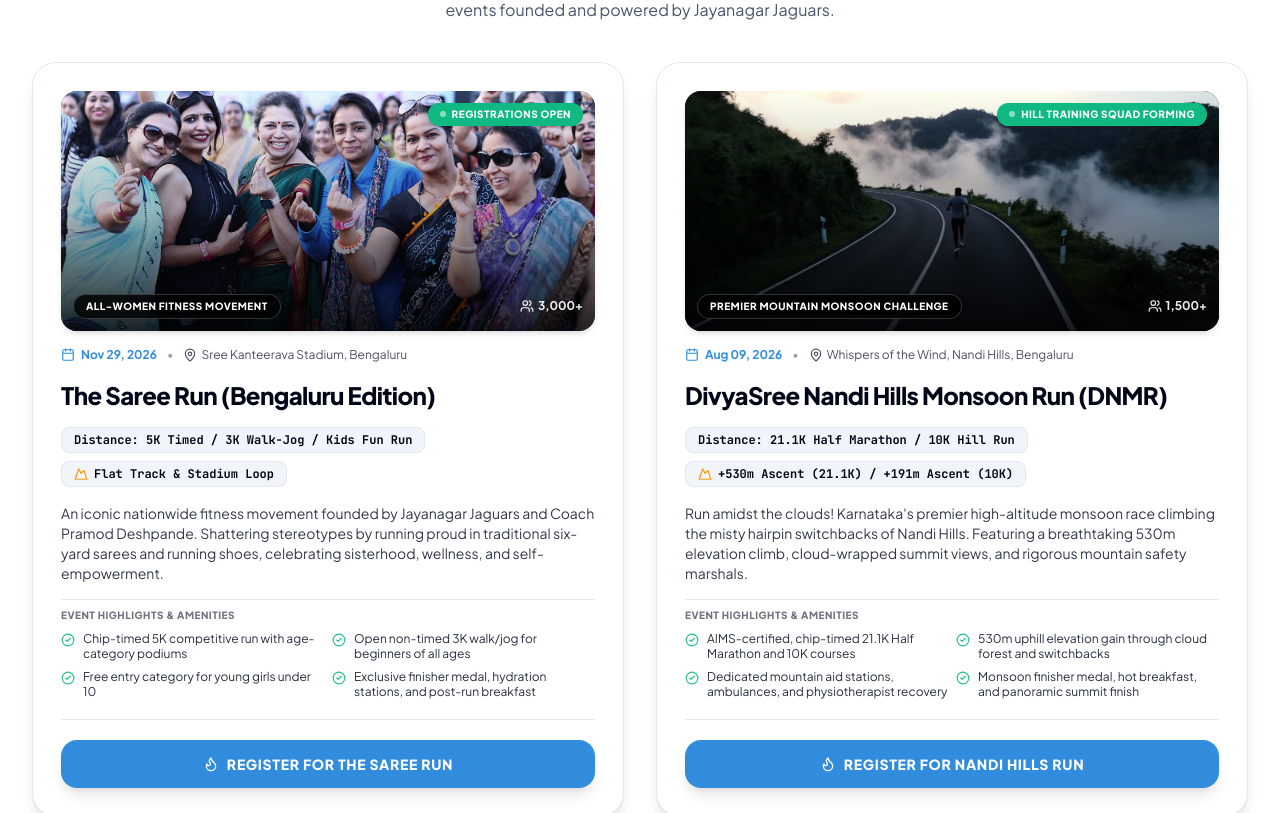
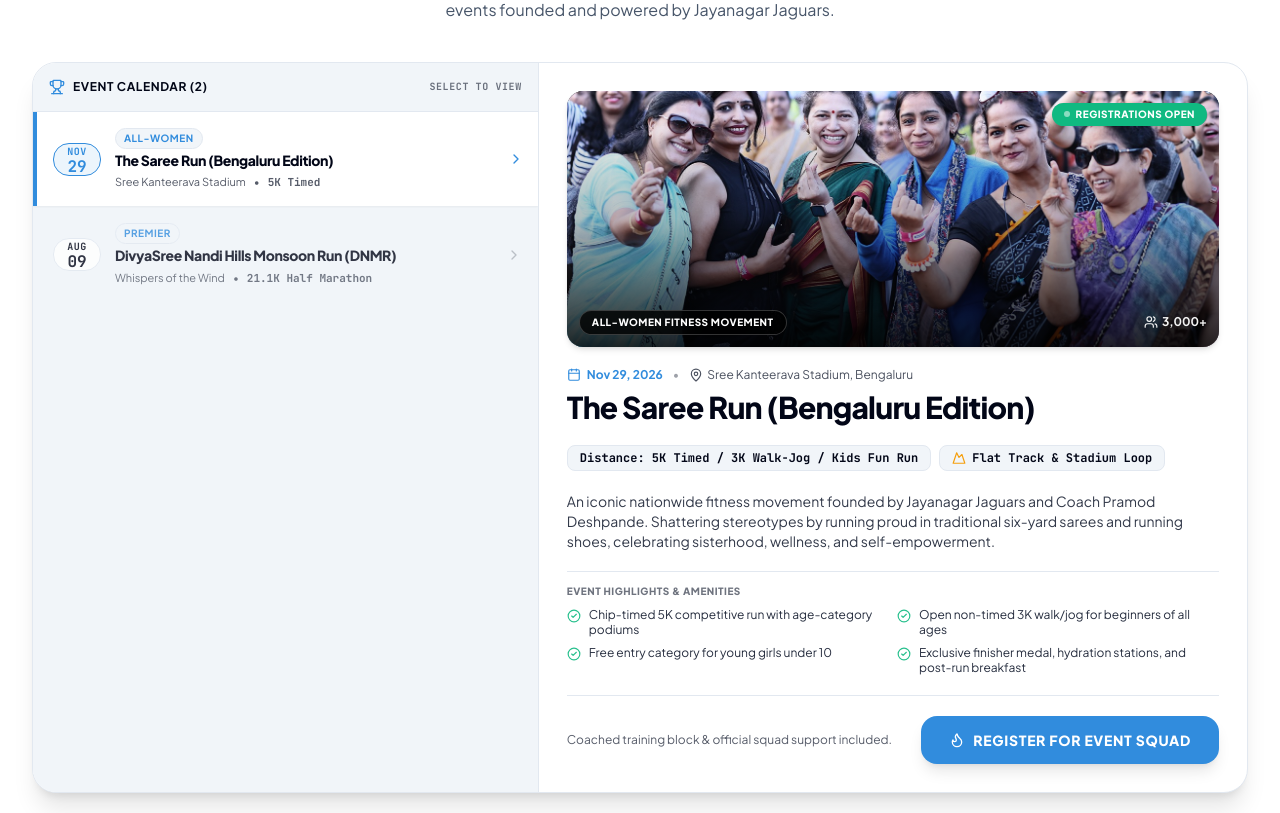
Before and after one commit to nmanjuonline/jjs-running, a React (Vite) app: page / in a window 1280 px wide. Shown: the part 5600-6413 px from the top of the page. Built offline with nearby package versions, Linux system fonts and the light colour scheme; a web font is replaced by a local one.

Commit message:
feat(races): implement scalable master-detail event cockpit with contained scroll and instant detail view

```diff
--- a/src/components/RaceCalendar.jsx
+++ b/src/components/RaceCalendar.jsx
@@ -1,26 +1,172 @@
-import React from 'react';
-import { Calendar, MapPin, Users, Flame, Mountain, CheckCircle2 } from 'lucide-react';
+import React, { useState } from 'react';
+import { Calendar, MapPin, Users, Flame, Mountain, CheckCircle2, ChevronRight, Trophy } from 'lucide-react';
 import { eventsData } from '../data/eventsData';
 
 export default function RaceCalendar({ onJoinCamp }) {
+  const [selectedId, setSelectedId] = useState(eventsData[0]?.id);
+
+  const selectedEvent = eventsData.find(e => e.id === selectedId) || eventsData[0];
+
   return (
-    <div className="grid grid-cols-1 lg:grid-cols-2 gap-6 lg:gap-8 items-stretch">
-      {eventsData.map((event) => (
     <div
-          key={event.id}
-          className="rounded-3xl p-5 sm:p-7 border transition-all duration-300 flex flex-col justify-between shadow-lg hover:shadow-2xl hover:-translate-y-1"
+      className="rounded-3xl border overflow-hidden shadow-xl transition-all duration-300"
       style={{
         backgroundColor: 'var(--card-bg)',
         borderColor: 'var(--border-color)',
         color: 'var(--text-primary)'
       }}
     >
-          <div className="space-y-4">
-            {/* 16:9 Event Hero Banner */}
-            <div className="relative h-52 sm:h-60 rounded-2xl overflow-hidden bg-slate-900 shadow-md">
+      {/* Top Mobile Quick Switcher (< lg) */}
+      <div
+        className="lg:hidden p-3 border-b flex items-center gap-2 overflow-x-auto no-scrollbar"
+        role="tablist"
+        aria-label="Select event"
+        style={{
+          backgroundColor: 'var(--card-inner)',
+          borderColor: 'var(--border-color)'
+        }}
+      >
+        {eventsData.map((event) => {
+          const isSelected = event.id === selectedEvent.id;
+          return (
+            <button
+              key={event.id}
+              role="tab"
+              aria-selected={isSelected}
+              onClick={() => setSelectedId(event.id)}
+              className={`px-3.5 py-2 rounded-2xl text-xs font-bold transition-all flex items-center gap-2 flex-shrink-0 cursor-pointer ${
+                isSelected
+                  ? 'shadow-md scale-[1.02]'
+                  : 'opacity-70 hover:opacity-100'
+              }`}
+              style={{
+                backgroundColor: isSelected ? 'var(--accent)' : 'var(--card-bg)',
+                color: isSelected ? 'var(--accent-contrast)' : 'var(--text-primary)',
+                border: '1px solid var(--border-color)'
+              }}
+            >
+              <span className="font-mono tabular-num text-[11px] opacity-90">{event.date.split(',')[0]}</span>
+              <span className="truncate max-w-[150px]">{event.title.split('(')[0]}</span>
+            </button>
+          );
+        })}
+      </div>
+
+      {/* Main Master-Detail Cockpit Split */}
+      <div className="grid grid-cols-1 lg:grid-cols-12 min-h-[560px]">
+        {/* Left Column: Events Directory List (Desktop) */}
+        <div
+          className="hidden lg:flex lg:col-span-5 border-r flex-col"
+          style={{
+            borderColor: 'var(--border-color)',
+            backgroundColor: 'var(--card-inner)'
+          }}
+        >
+          {/* Directory Header */}
+          <div
+            className="p-4 border-b flex items-center justify-between text-xs font-bold uppercase tracking-wider"
+            style={{ borderColor: 'var(--border-color)' }}
+          >
+            <span className="flex items-center gap-2" style={{ color: 'var(--text-heading)' }}>
+              <Trophy className="w-4 h-4 text-[#318cdd]" />
+              Event Calendar ({eventsData.length})
+            </span>
+            <span className="text-[10px] opacity-60 font-mono">SELECT TO VIEW</span>
+          </div>
+
+          {/* Scrollable Events List (Scales cleanly to any number of events) */}
+          <div
+            role="listbox"
+            aria-label="Upcoming running events list"
+            className="overflow-y-auto max-h-[520px] divide-y"
+            style={{ borderColor: 'var(--border-color)' }}
+          >
+            {eventsData.map((event) => {
+              const isSelected = event.id === selectedEvent.id;
+              const dateParts = event.date.split(' ');
+              const month = dateParts[0];
+              const day = dateParts[1]?.replace(',', '');
+
+              return (
+                <div
+                  key={event.id}
+                  role="option"
+                  aria-selected={isSelected}
+                  tabIndex={0}
+                  onClick={() => setSelectedId(event.id)}
+                  onKeyDown={(e) => {
+                    if (e.key === 'Enter' || e.key === ' ') {
+                      e.preventDefault();
+                      setSelectedId(event.id);
+                    }
+                  }}
+                  className={`p-4 cursor-pointer transition-all flex items-center gap-3.5 text-left focus:outline-none focus-visible:ring-2 focus-visible:ring-inset ${
+                    isSelected
+                      ? 'border-l-4 border-[#318cdd] shadow-sm'
+                      : 'border-l-4 border-transparent opacity-80 hover:opacity-100 hover:bg-black/5 dark:hover:bg-white/5'
+                  }`}
+                  style={{
+                    backgroundColor: isSelected ? 'var(--card-bg)' : 'transparent',
+                    ringColor: 'var(--accent)'
+                  }}
+                >
+                  {/* Date Badge */}
+                  <div
+                    className="w-12 h-13 rounded-2xl flex flex-col items-center justify-center flex-shrink-0 border font-mono shadow-xs"
+                    style={{
+                      backgroundColor: isSelected ? 'var(--badge-bg)' : 'var(--card-bg)',
+                      borderColor: isSelected ? 'var(--accent)' : 'var(--border-color)',
+                      color: isSelected ? 'var(--accent)' : 'var(--text-heading)'
+                    }}
+                  >
+                    <span className="text-[10px] font-black uppercase tracking-wider">{month}</span>
+                    <span className="text-base font-black tabular-num leading-none">{day}</span>
+                  </div>
+
+                  {/* Event Summary */}
+                  <div className="min-w-0 flex-1">
+                    <div className="flex items-center gap-2 mb-0.5">
+                      <span className="text-[10px] font-bold uppercase tracking-wider px-2 py-0.5 rounded-full border"
+                        style={{
+                          backgroundColor: isSelected ? 'var(--card-inner)' : 'transparent',
+                          borderColor: 'var(--border-color)',
+                          color: 'var(--accent)'
+                        }}
+                      >
+                        {event.category.split(' ')[0]}
+                      </span>
+                    </div>
+
+                    <h4 className="text-sm font-black tracking-tight truncate leading-snug" style={{ color: 'var(--text-heading)' }}>
+                      {event.title}
+                    </h4>
+
+                    <div className="flex items-center gap-2 text-[11px] opacity-70 mt-1">
+                      <span className="truncate">{event.location.split(',')[0]}</span>
+                      <span>•</span>
+                      <span className="font-mono tabular-num font-bold">{event.targetDistance.split('/')[0]}</span>
+                    </div>
+                  </div>
+
+                  <ChevronRight
+                    className={`w-4 h-4 flex-shrink-0 transition-transform ${
+                      isSelected ? 'text-[#318cdd] translate-x-0.5' : 'opacity-30'
+                    }`}
+                  />
+                </div>
+              );
+            })}
+          </div>
+        </div>
+
+        {/* Right Column: Full Featured Event Showcase */}
+        <div className="lg:col-span-7 p-5 sm:p-7 flex flex-col justify-between">
+          <div className="space-y-5">
+            {/* 16:9 Hero Banner */}
+            <div className="relative h-52 sm:h-64 rounded-2xl overflow-hidden bg-slate-900 shadow-md">
               <img
-                src={event.image}
-                alt={event.title}
+                src={selectedEvent.image}
+                alt={selectedEvent.title}
                 className="w-full h-full object-cover transition-transform duration-700 hover:scale-105"
               />
               <div className="absolute inset-0 bg-gradient-to-t from-black/85 via-black/25 to-transparent pointer-events-none" />
@@ -28,43 +174,44 @@ export default function RaceCalendar({ onJoinCamp }) {
               {/* Top Status Badge */}
               <div className="absolute top-3 right-3 flex items-center gap-1.5 px-3 py-1 rounded-full text-[10px] font-black uppercase tracking-wider bg-emerald-500 text-white backdrop-blur-md shadow-md">
                 <span className="w-1.5 h-1.5 rounded-full bg-white animate-pulse" />
-                <span>{event.status}</span>
+                <span>{selectedEvent.status}</span>
               </div>
 
               {/* Bottom Category & Participants Badge */}
               <div className="absolute bottom-3 left-3 right-3 flex items-center justify-between">
                 <span className="px-3 py-1 rounded-full text-[10px] font-black uppercase tracking-wider bg-black/80 text-white backdrop-blur-md border border-white/20">
-                  {event.category}
+                  {selectedEvent.category}
                 </span>
                 <span className="text-xs font-bold text-white/95 drop-shadow flex items-center gap-1">
                   <Users className="w-3.5 h-3.5" />
-                  {event.participants.split(' ')[0]}
+                  {selectedEvent.participants.split(' ')[0]}
                 </span>
               </div>
             </div>
 
-            {/* Date and Location Header */}
-            <div className="flex flex-wrap items-center gap-2.5 text-xs">
+            {/* Event Header Meta */}
+            <div>
+              <div className="flex flex-wrap items-center gap-2.5 text-xs mb-1.5">
                 <div className="flex items-center gap-1.5 font-bold" style={{ color: 'var(--accent)' }}>
                   <Calendar className="w-3.5 h-3.5" />
-                <span>{event.date}</span>
+                  <span>{selectedEvent.date}</span>
                 </div>
                 <span className="opacity-40">•</span>
                 <div className="flex items-center gap-1 opacity-75 truncate">
                   <MapPin className="w-3.5 h-3.5 flex-shrink-0" />
-                <span className="truncate">{event.location}</span>
+                  <span className="truncate">{selectedEvent.location}</span>
                 </div>
               </div>
 
-            {/* Event Title */}
               <h3
-              className="text-xl sm:text-2xl font-black tracking-tight leading-snug"
+                className="text-xl sm:text-2xl md:text-3xl font-black tracking-tight leading-tight"
                 style={{ color: 'var(--text-heading)' }}
               >
-              {event.title}
+                {selectedEvent.title}
               </h3>
+            </div>
 
-            {/* Distance and Elevation Badges */}
+            {/* Target Distance & Elevation Badges */}
             <div className="flex flex-wrap gap-2">
               <span
                 className="text-xs font-mono font-bold tabular-num px-3 py-1 rounded-lg border shadow-xs"
@@ -74,9 +221,9 @@ export default function RaceCalendar({ onJoinCamp }) {
                   color: 'var(--text-heading)'
                 }}
               >
-                Distance: {event.targetDistance}
+                Distance: {selectedEvent.targetDistance}
               </span>
-              {event.elevation && (
+              {selectedEvent.elevation && (
                 <span
                   className="text-xs font-mono font-bold tabular-num px-3 py-1 rounded-lg border shadow-xs flex items-center gap-1.5"
                   style={{
@@ -86,24 +233,24 @@ export default function RaceCalendar({ onJoinCamp }) {
                   }}
                 >
                   <Mountain className="w-3.5 h-3.5 text-amber-500" />
-                  {event.elevation}
+                  {selectedEvent.elevation}
                 </span>
               )}
             </div>
 
-            {/* Complete Description */}
+            {/* Event Description */}
             <p className="text-xs sm:text-sm opacity-85 leading-relaxed">
-              {event.description}
+              {selectedEvent.description}
             </p>
 
-            {/* Key Event Highlights Bullets */}
-            {event.highlights && (
-              <div className="pt-2 border-t space-y-2" style={{ borderColor: 'var(--border-color)' }}>
+            {/* Highlights Grid */}
+            {selectedEvent.highlights && (
+              <div className="pt-3 border-t space-y-2" style={{ borderColor: 'var(--border-color)' }}>
                 <span className="text-[10px] font-black uppercase tracking-wider opacity-60 block">
                   Event Highlights & Amenities
                 </span>
                 <div className="grid grid-cols-1 sm:grid-cols-2 gap-2">
-                  {event.highlights.map((item, idx) => (
+                  {selectedEvent.highlights.map((item, idx) => (
                     <div key={idx} className="flex items-start gap-2 text-xs opacity-90 leading-tight">
                       <CheckCircle2 className="w-3.5 h-3.5 flex-shrink-0 mt-0.5 text-emerald-500" />
                       <span>{item}</span>
@@ -115,21 +262,24 @@ export default function RaceCalendar({ onJoinCamp }) {
           </div>
 
           {/* Action CTA Button */}
-          <div className="pt-5 mt-5 border-t" style={{ borderColor: 'var(--border-color)' }}>
+          <div className="pt-5 mt-5 border-t flex flex-col sm:flex-row items-center justify-between gap-3" style={{ borderColor: 'var(--border-color)' }}>
+            <span className="text-xs opacity-70 hidden sm:inline">
+              Coached training block & official squad support included.
+            </span>
             <button
-              onClick={() => onJoinCamp(event)}
-              className="w-full py-3.5 px-6 rounded-2xl text-xs sm:text-sm font-black uppercase tracking-wider transition-all duration-200 flex items-center justify-center gap-2 shadow-lg hover:scale-[1.02] active:scale-98 cursor-pointer"
+              onClick={() => onJoinCamp(selectedEvent)}
+              className="w-full sm:w-auto py-3.5 px-7 rounded-2xl text-xs sm:text-sm font-black uppercase tracking-wider transition-all duration-200 flex items-center justify-center gap-2 shadow-lg hover:scale-105 active:scale-95 cursor-pointer whitespace-nowrap"
               style={{
                 backgroundColor: 'var(--accent)',
                 color: 'var(--accent-contrast)'
               }}
             >
               <Flame className="w-4 h-4" />
-              <span>Register for {event.id === 'the-saree-run' ? 'The Saree Run' : 'Nandi Hills Run'}</span>
+              <span>Register for Event Squad</span>
             </button>
           </div>
         </div>
-      ))}
+      </div>
     </div>
   );
 }
```
Lines whose indentation alone changed are shown as unchanged.
